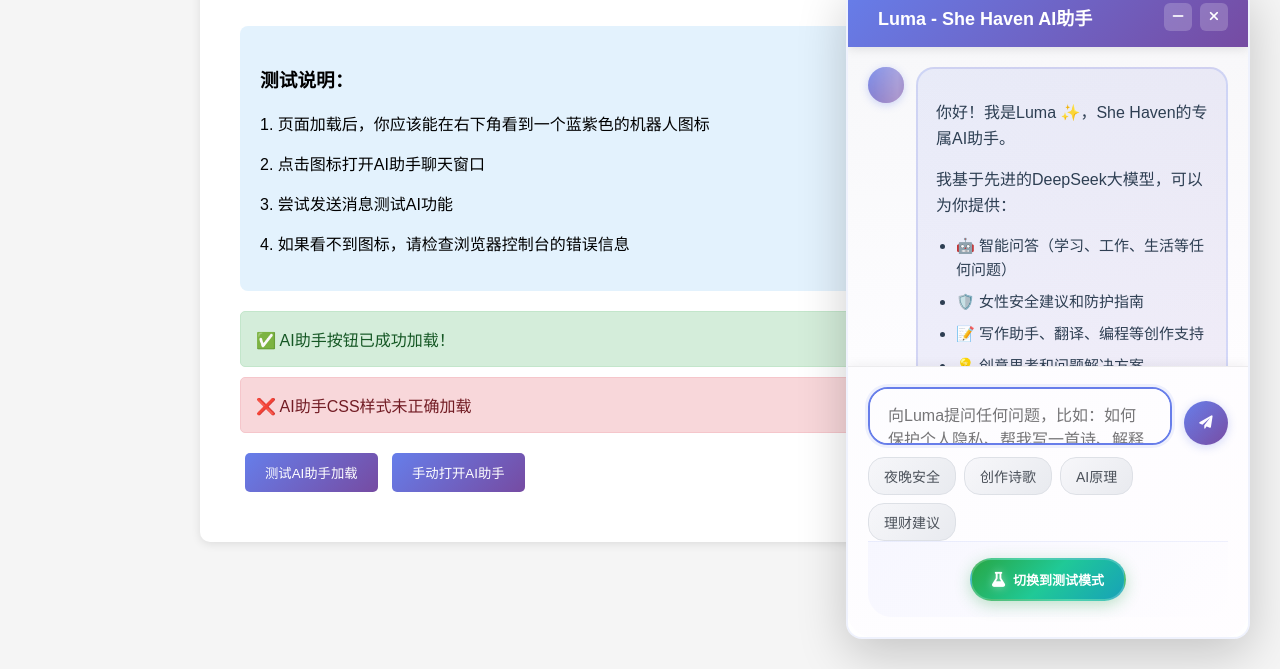
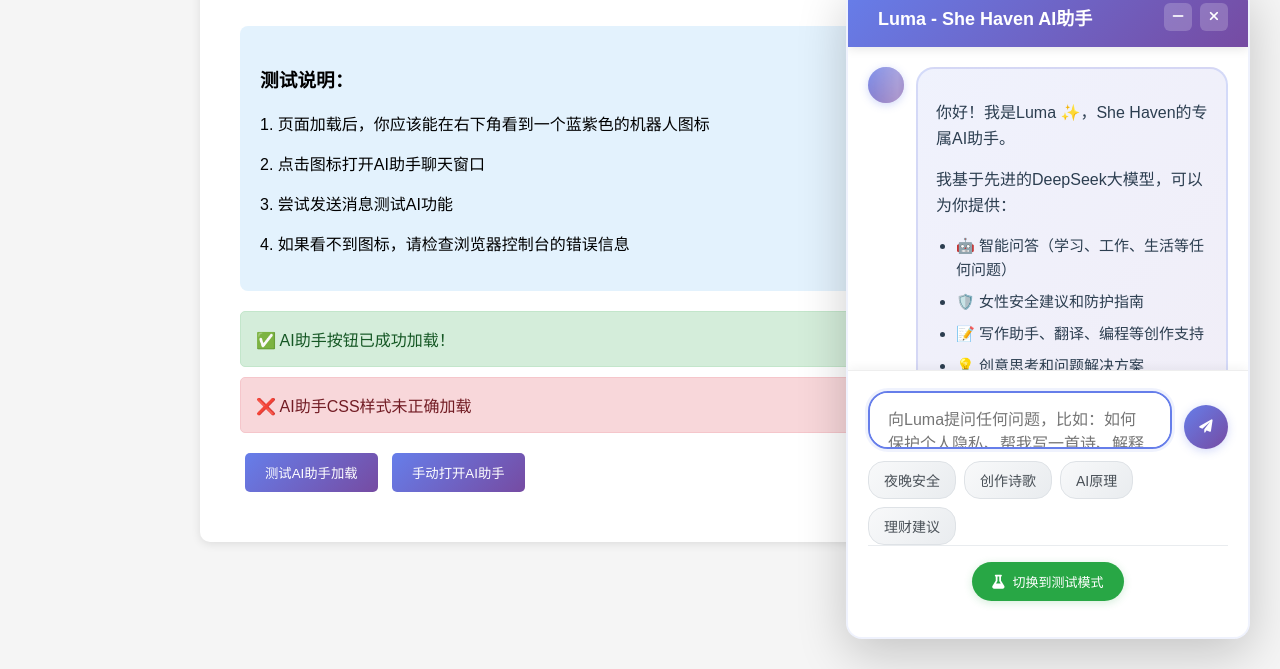
Before and after one commit to bruce122-bob/health6, a website: page health6/public/test-ai.html in a window 1280 px wide. Both pictures are taken after a click on the button "手动打开AI助手". Shown: the part 131-800 px from the top of the page. Drawn offline with Linux system fonts and the light colour scheme.

Commit message:
修复聊天框背景显示问题 - 恢复简洁白色背景设计

```diff
--- a/health6/public/ai-assistant.css
+++ b/health6/public/ai-assistant.css
@@ -215,7 +215,7 @@
     padding: 20px;
     overflow-y: auto;
     scroll-behavior: smooth;
-    background: linear-gradient(to bottom, #fafafa, #ffffff);
+    background: #ffffff;
 }
 
 .ai-chat-messages::-webkit-scrollbar {
@@ -565,84 +565,55 @@
     }
 }
 
-/* 模式切换按钮样式 - 美化版 */
+/* 模式切换按钮样式 - 简洁版 */
 .ai-mode-switch {
     padding: 16px 24px;
-    border-top: 1px solid rgba(102, 126, 234, 0.1);
-    background: linear-gradient(135deg, #f8f9ff 0%, #ffffff 100%);
+    border-top: 1px solid #e9ecef;
+    background: #ffffff;
     display: flex;
     justify-content: center;
-    border-radius: 0 0 24px 24px;
+    border-radius: 0 0 16px 16px;
 }
 
 .ai-mode-btn {
-    background: linear-gradient(135deg, #28a745 0%, #20c997 50%, #17a2b8 100%);
+    background: #28a745;
     color: white;
     border: none;
     padding: 10px 20px;
-    border-radius: 25px;
+    border-radius: 20px;
     cursor: pointer;
     font-size: 13px;
     display: flex;
     align-items: center;
     gap: 8px;
-    transition: all 0.3s cubic-bezier(0.175, 0.885, 0.32, 1.275);
-    box-shadow: 0 4px 16px rgba(40, 167, 69, 0.3);
-    font-weight: 600;
-    border: 2px solid rgba(255, 255, 255, 0.2);
-    backdrop-filter: blur(10px);
+    transition: all 0.3s ease;
+    box-shadow: 0 2px 8px rgba(40, 167, 69, 0.2);
+    font-weight: 500;
 }
 
 .ai-mode-btn:hover {
-    transform: translateY(-2px) scale(1.05);
-    box-shadow: 0 6px 20px rgba(40, 167, 69, 0.5);
-    background: linear-gradient(135deg, #218838 0%, #1ea085 50%, #138496 100%);
+    transform: translateY(-1px);
+    box-shadow: 0 4px 12px rgba(40, 167, 69, 0.3);
+    background: #218838;
 }
 
 .ai-mode-btn i {
-    font-size: 15px;
-    filter: drop-shadow(0 0 4px rgba(255, 255, 255, 0.5));
+    font-size: 14px;
 }
 
-/* 测试模式时的样式调整 - 美化版 */
+/* 测试模式时的样式调整 - 简洁版 */
 .ai-chat-header.test-mode {
-    background: linear-gradient(135deg, #ffc107 0%, #fd7e14 50%, #e83e8c 100%);
+    background: linear-gradient(135deg, #ffc107 0%, #fd7e14 100%);
 }
 
 .ai-mode-btn.test-mode {
-    background: linear-gradient(135deg, #dc3545 0%, #e83e8c 50%, #6f42c1 100%);
-    box-shadow: 0 4px 16px rgba(220, 53, 69, 0.3);
+    background: #dc3545;
+    box-shadow: 0 2px 8px rgba(220, 53, 69, 0.2);
 }
 
 .ai-mode-btn.test-mode:hover {
-    background: linear-gradient(135deg, #c82333 0%, #d91a72 50%, #5a32a3 100%);
-    box-shadow: 0 6px 20px rgba(220, 53, 69, 0.5);
-}
-
-/* 额外的美化效果 */
-.ai-chat-window::before {
-    content: '';
-    position: absolute;
-    top: 0;
-    left: 0;
-    right: 0;
-    bottom: 0;
-    background: linear-gradient(135deg, rgba(102, 126, 234, 0.02) 0%, rgba(240, 147, 251, 0.02) 100%);
-    pointer-events: none;
-    border-radius: 24px;
-}
-
-.ai-message-content::before {
-    content: '';
-    position: absolute;
-    top: 0;
-    left: 0;
-    right: 0;
-    bottom: 0;
-    background: inherit;
-    border-radius: inherit;
-    opacity: 0.8;
-    z-index: -1;
+    background: #c82333;
+    box-shadow: 0 4px 12px rgba(220, 53, 69, 0.3);
 }
 
 /* 加载动画 */
```
